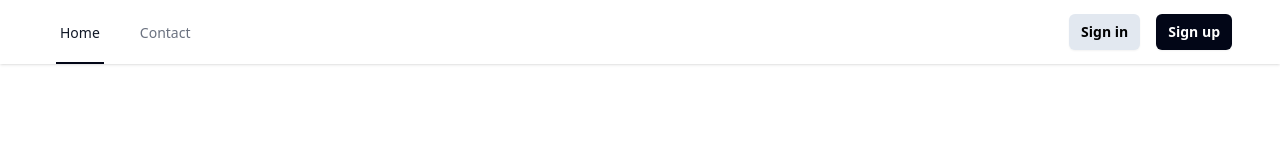
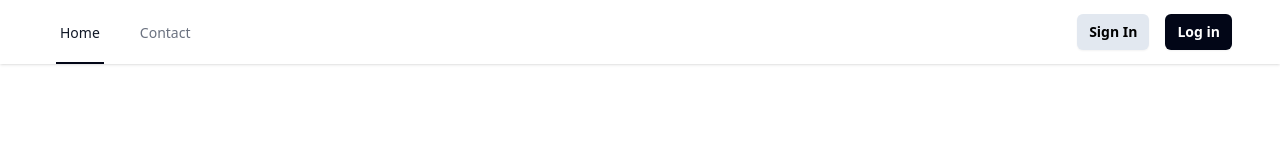
Before and after one commit to NamanBhoj/ForYourResearch, a React (Vite) app in the folder frontend/: page / in a window 1280 px wide. Shown: the top 160 px of the page. Built offline with nearby package versions, Linux system fonts and the light colour scheme.

Commit message:
added link to navbar; but why did merge not do it

```diff
--- a/frontend/src/components/Navbar.tsx
+++ b/frontend/src/components/Navbar.tsx
@@ -7,7 +7,7 @@
 
 } from '@headlessui/react';
 import { Bars3Icon,  XMarkIcon } from '@heroicons/react/24/outline';
-
+import { Link } from 'react-router-dom';
 
 export default function Example() {
   return (
@@ -66,13 +66,13 @@
                 type="button"
                 className="relative inline-flex items-center gap-x-1.5 rounded-md bg-slate-200 px-3 py-2 text-sm font-semibold text-black shadow-sm hover:bg-slate-300 focus-visible:outline focus-visible:outline-2 focus-visible:outline-offset-2 focus-visible:outline-indigo-600 mr-4"
               >
-                Sign in
+                 <Link to= "/login">Sign In</Link>
               </button>
               <button
                 type="button"
                 className="relative inline-flex items-center gap-x-1.5 rounded-md bg-slate-950 px-3 py-2 text-sm font-semibold text-white shadow-sm hover:bg-slate-900 focus-visible:outline focus-visible:outline-2 focus-visible:outline-offset-2 focus-visible:outline-indigo-600"
               >
-                Sign up
+                <Link to= "/login">Log in</Link>
               </button>
             </div>
             <div className="hidden md:ml-4 md:flex md:flex-shrink-0 md:items-center">
```
